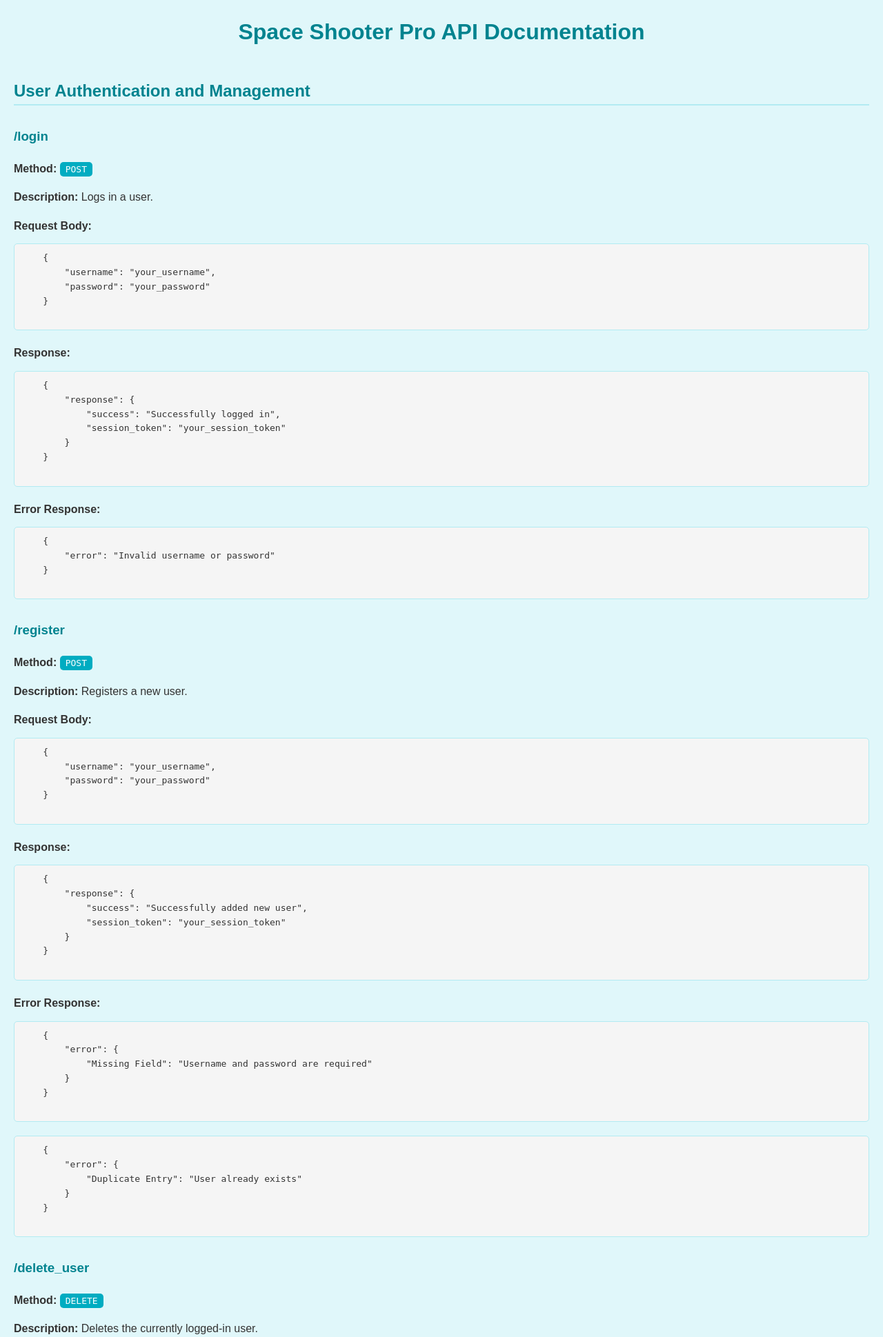
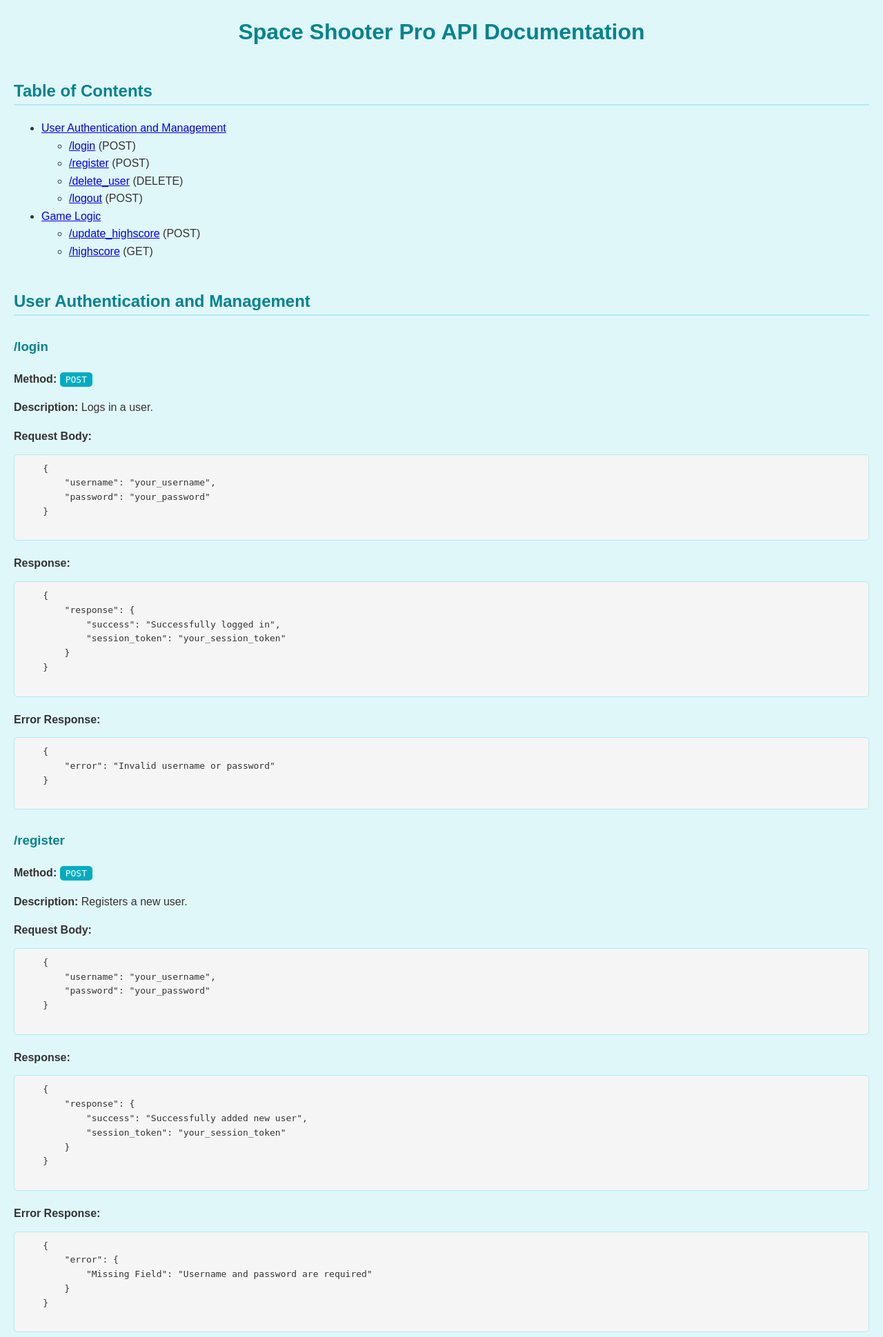
Before and after one commit to Aleroms/SpaceShooterPro-Backend, a Flask app: page / in a window 1280 px wide. Shown: the top 1939 px of the page at 69% size. Run offline with Flask 3, Linux system fonts and the light colour scheme.

Commit message:
created highscores GET route that returns highscore(s) and usernames + updated API

```diff
--- a/main.py
+++ b/main.py
@@ -148,6 +148,33 @@ def update_highscore():
 
     return jsonify(error={"message": "score is not new high score"})
 
+@app.route('/highscore', methods=['GET'])
+def highscore():
+    username = request.form.get('username')
+    offset = request.form.get('offset',0, type=int)
+    limit = request.form.get('limit',10, type=int)
+
+    if limit <= 0:
+        limit = 10
+    if offset <= 0:
+        offset = 0
+
+
+    if username:
+        user = User.query.filter_by(username=username).first()
+        if user:
+            return jsonify(response={"username":username, "score":user.highscore})
+
+        return jsonify(error={"message":"user does not exist"}), 404
+
+    highscores_query = User.query.offset(offset).limit(limit)
+    highscores = highscores_query
+
+    highscore_list = [{"username":user.username, "highscore": user.highscore} for user in highscores]
+    return jsonify(response={"highscores":highscore_list})
+
+
+
 
 if __name__ == "__main__":
     app.run(debug=True)
--- a/templates/api_docs.html
+++ b/templates/api_docs.html
@@ -9,10 +9,27 @@
   </head>
   <body>
     <h1>Space Shooter Pro API Documentation</h1>
+    <h2>Table of Contents</h2>
+    <ul>
+      <li>
+        <a href="#user_auth_management">User Authentication and Management</a>
+      </li>
+      <ul>
+        <li><a href="#login">/login</a> (POST)</li>
+        <li><a href="#register">/register</a> (POST)</li>
+        <li><a href="#delete_user">/delete_user</a> (DELETE)</li>
+        <li><a href="#logout">/logout</a> (POST)</li>
+      </ul>
+      <li><a href="#game_logic">Game Logic</a></li>
+      <ul>
+        <li><a href="#update_highscore">/update_highscore</a> (POST)</li>
+        <li><a href="#highscore">/highscore</a> (GET)</li>
+      </ul>
+    </ul>
 
-    <h2>User Authentication and Management</h2>
+    <h2 id="user_auth_management">User Authentication and Management</h2>
 
-    <h3>/login</h3>
+    <h3 id="login">/login</h3>
     <p><strong>Method:</strong> <code class="method">POST</code></p>
     <p><strong>Description:</strong> Logs in a user.</p>
     <p><strong>Request Body:</strong></p>
@@ -38,7 +55,7 @@
     }
     </pre>
 
-    <h3>/register</h3>
+    <h3 id="register">/register</h3>
     <p><strong>Method:</strong> <code class="method">POST</code></p>
     <p><strong>Description:</strong> Registers a new user.</p>
     <p><strong>Request Body:</strong></p>
@@ -73,7 +90,7 @@
     }
     </pre>
 
-    <h3>/delete_user</h3>
+    <h3 id="delete_user">/delete_user</h3>
     <p><strong>Method:</strong> <code class="method">DELETE</code></p>
     <p><strong>Description:</strong> Deletes the currently logged-in user.</p>
     <p><strong>Headers:</strong></p>
@@ -106,7 +123,7 @@
     }
     </pre>
 
-    <h3>/logout</h3>
+    <h3 id="logout">/logout</h3>
     <p><strong>Method:</strong> <code class="method">POST</code></p>
     <p><strong>Description:</strong> Logs out the currently logged-in user.</p>
     <p><strong>Headers:</strong></p>
@@ -139,9 +156,9 @@
     }
     </pre>
 
-    <h2>Game Logic</h2>
+    <h2 id="game_logic">Game Logic</h2>
 
-    <h3>/update_highscore</h3>
+    <h3 id="update_highscore">/update_highscore</h3>
     <p><strong>Method:</strong> <code class="method">POST</code></p>
     <p>
       <strong>Description:</strong> Updates the high score for the currently
@@ -196,5 +213,59 @@
         }
     }
     </pre>
+    <h3 id="highscore">/highscore</h3>
+    <p><strong>Method:</strong> <code class="method">GET</code></p>
+    <p><strong>Description:</strong> Retrieves high scores.</p>
+
+    <p><strong>Query Parameters:</strong></p>
+    <ul>
+      <li>
+        <code>username</code> (optional): The username of a specific user to
+        retrieve the high score for.
+      </li>
+      <li>
+        <code>offset</code> (optional, default=0): The number of high scores to
+        skip before starting to fetch.
+      </li>
+      <li>
+        <code>limit</code> (optional, default=10): The maximum number of high
+        scores to return.
+      </li>
+    </ul>
+
+    <p><strong>Response (All High Scores):</strong></p>
+    <pre>
+{
+  "response": {
+    "highscores": [
+      { "username": "user1", "highscore": 1500 },
+      { "username": "user2", "highscore": 1200 },
+      // ... more high scores
+    ]
+  }
+}
+</pre
+    >
+
+    <p><strong>Response (Single User):</strong></p>
+    <pre>
+{
+  "response": {
+    "username": "user1",
+    "highscore": 1500
+  }
+}
+</pre
+    >
+
+    <p><strong>Error Response:</strong></p>
+    <pre>
+{
+  "error": {
+    "message": "user does not exist"
+  }
+}
+</pre
+    >
   </body>
 </html>
```
Also changed, not shown: instance/spaceShooterPro.db.
